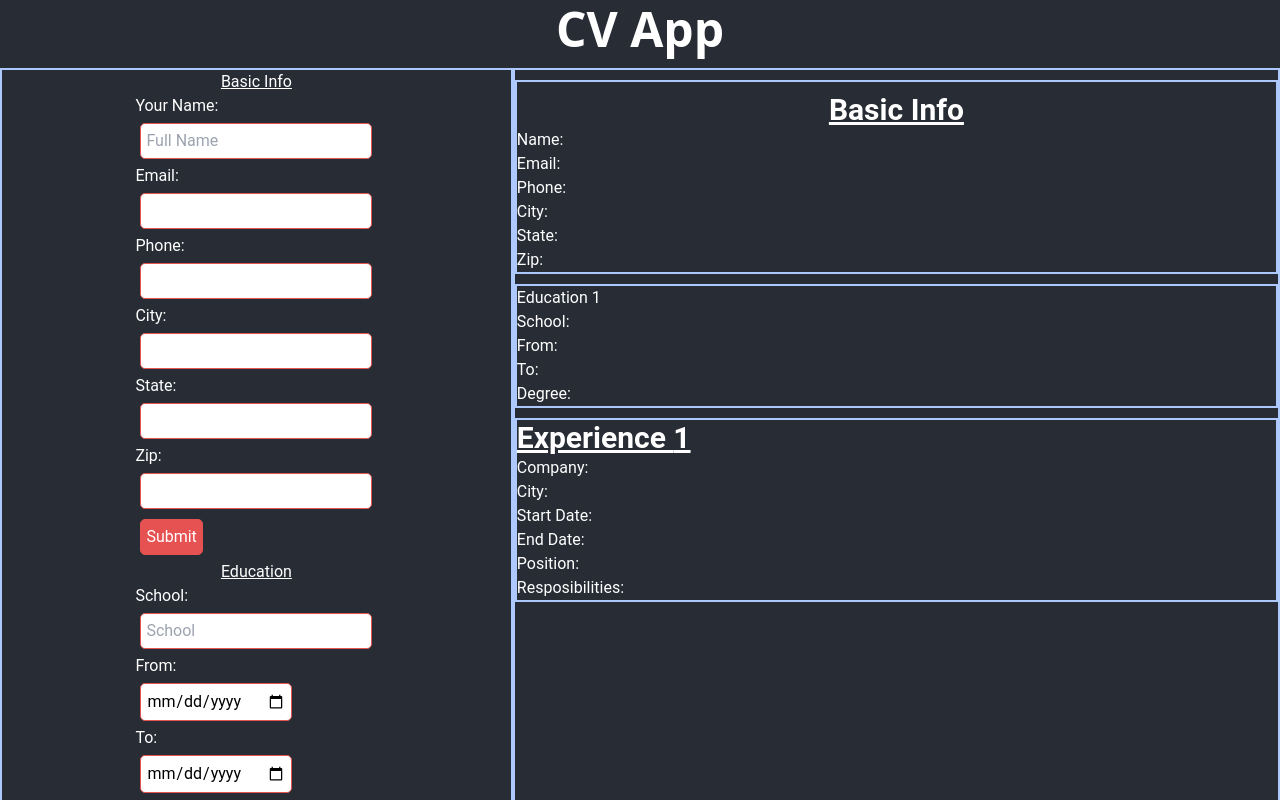
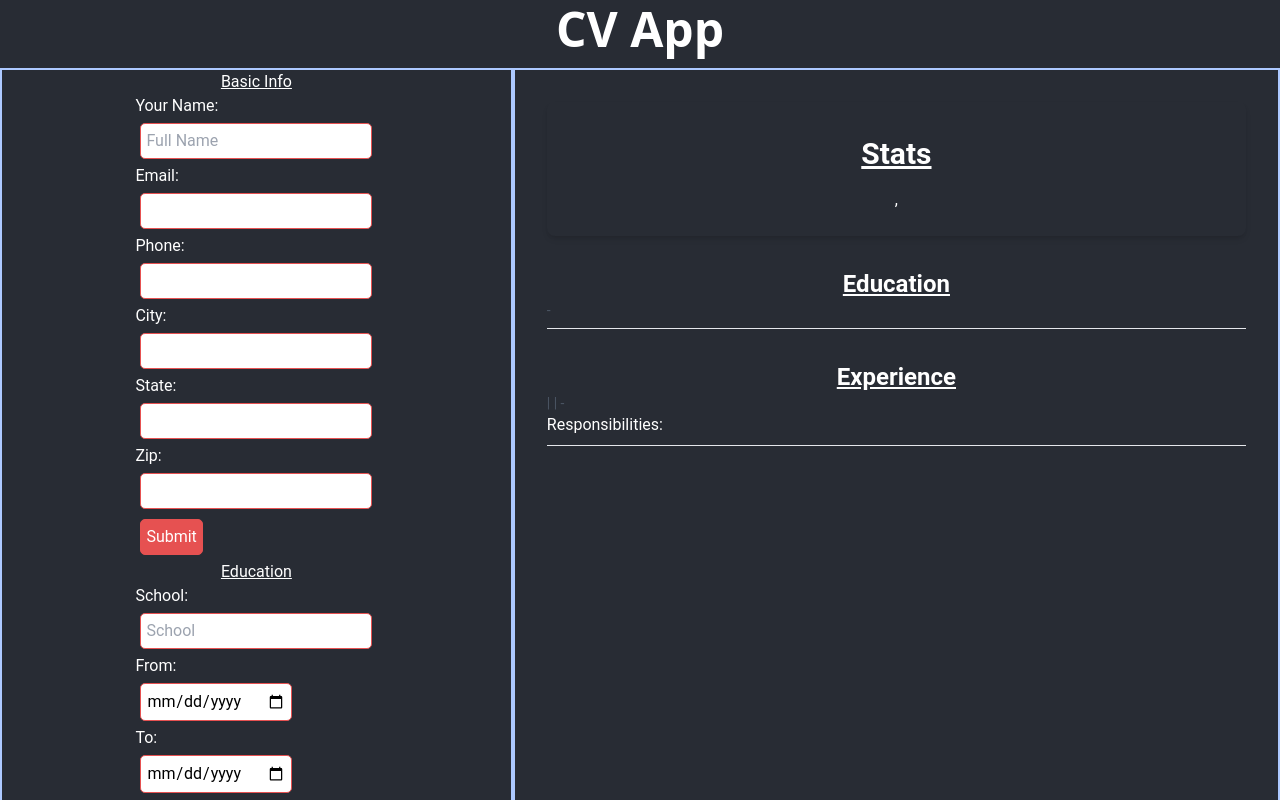
Before and after one commit to mrdoza/CV_App, a React (Vite) app: page / in a window 1280 px wide. Shown: the top 800 px of the page. Built offline with nearby package versions, Linux system fonts and the light colour scheme.

Commit message:
Styling on the body

```diff
--- a/src/components/Body.jsx
+++ b/src/components/Body.jsx
@@ -1,44 +1,75 @@
-import Info from "./Info";
-import Edu from "./Edu";
-import Exp from "./Exp";
+
+
+      // Suggested code may be subject to a license. Learn more: ~LicenseLog:2371035890.
+// Suggested code may be subject to a license. Learn more: ~LicenseLog:1234999138.
+// Suggested code may be subject to a license. Learn more: ~LicenseLog:1297963795.
+import React from 'react';
 
 function Body({ formData }) {
-  return (
-    <div>
-      <div className="main-form">
-        <h1 className="text-3xl font-bold underline">Basic Info</h1>
-        <p>Name: {formData.name}</p>
-        <p>Email: {formData.email}</p>
-        <p>Phone: {formData.phone}</p>
-        <p>City: {formData.city}</p>
-        <p>State: {formData.state}</p>
-        <p>Zip: {formData.zip}</p>
-      </div>
-      {Array.isArray(formData.eduData) &&
-        formData.eduData.map((edu, index) => (
-          <div key={index} className="main-form">
-            <h4>Education {index + 1}</h4>
-            <p>School: {edu.school}</p>
-            <p>From: {edu.from}</p>
-            <p>To: {edu.to}</p>
-            <p>Degree: {edu.degree}</p>
+  const renderEducation = () => {
+    if (!Array.isArray(formData.eduData) || formData.eduData.length === 0) {
+      return null;
+    }
+
+    return (
+      <div>
+        <h2 className="text-center underline text-2xl font-bold mt-8">Education</h2>
+        {formData.eduData.map((edu, index) => (
+          <div key={index} className="mb-4 border-b pb-2">
+            <h3 className="text-xl font-semibold">{edu.school}</h3>
+            <p className="text-gray-600 text-sm">
+              {edu.from} - {edu.to}
+            </p>
+            <p>{edu.degree}</p>
           </div>
         ))}
+      </div>
+    );
+  };
 
-      {Array.isArray(formData.expData) &&
-        formData.expData.map((exp, index) => (
-          <div key={index} className="main-form">
-            <h4 className="text-3xl font-bold underline">
-              Experience {index + 1}
-            </h4>
-            <p>Company: {exp.company}</p>
-            <p>City: {exp.location}</p>
-            <p>Start Date: {exp.start}</p>
-            <p>End Date: {exp.end}</p>
-            <p>Position: {exp.position}</p>
-            <p>Resposibilities: {exp.tasks}</p>
+  const renderExperience = () => {
+    if (!Array.isArray
+(formData.expData) || formData.expData.length === 0) {
+      return null;
+    }
+
+    return (
+      <div>
+        <h2 className="text-center underline text-2xl font-bold mt-8">Experience</h2>
+        {formData.expData.map((exp, index) => (
+          <div key={index} className="mb-4 border-b pb-2">
+            <h3 className="text-xl font-semibold">{exp.company}</h3>
+            <p className="text-gray-600 text-sm">
+              {exp.position} | {exp.location} | {exp.start} - {exp.end}
+            </p>
+            <p>Responsibilities: {exp.tasks}</p>
           </div>
         ))}
+      </div>
+    );
+  };
+
+  return (
+    <div className="container mx-auto p-8">
+      <div className="text-center bg-grey shadow-md rounded-lg p-6">
+        <h1 className=" underline text-3xl font-bold mb-4">Stats</h1>
+        <p>
+
+           {formData.name}
+        </p>
+        <p>
+           {formData.email}
+        </p>
+        <p>
+           {formData.phone}
+        </p>
+        <p>
+           {formData.city}, {formData.state}
+        </p>
+              </div>
+
+      {renderEducation()}
+      {renderExperience()}
     </div>
   );
 }
```
Also changed, not shown: 1 other file (tests, documents, lock files or other folders).
